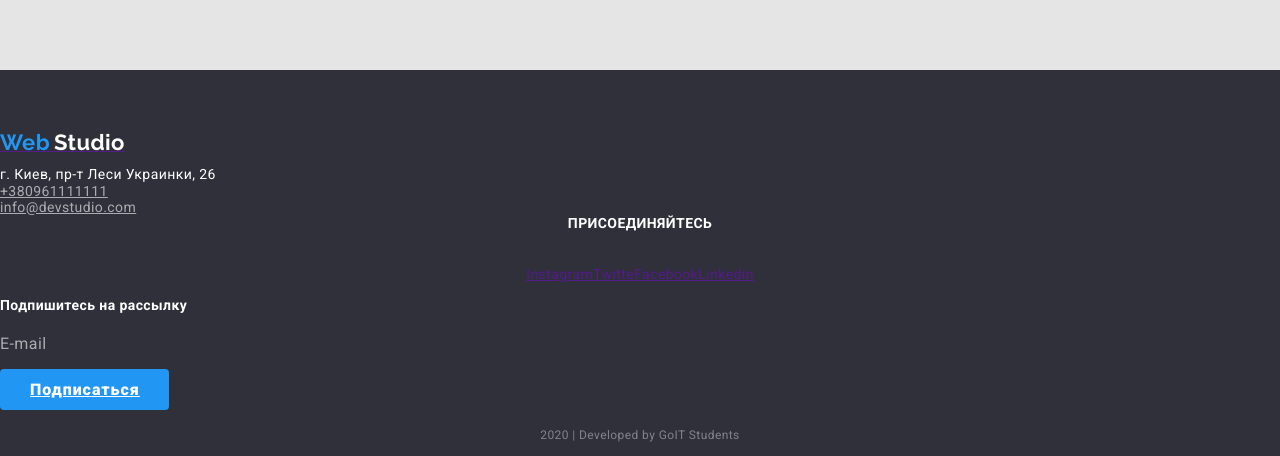
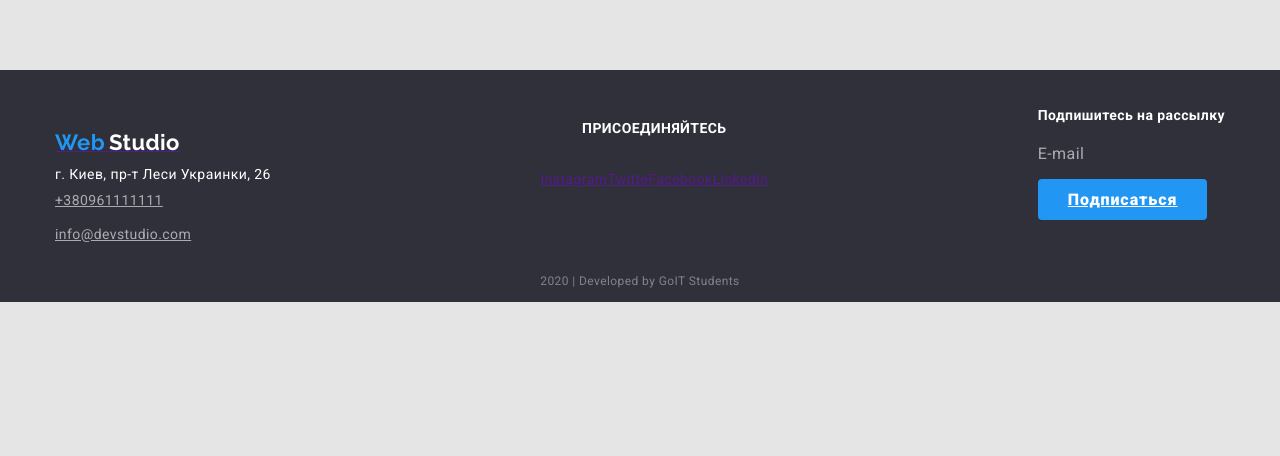
Before and after one commit to RuslanMelnyk86/goit-markup-hw-03, a plain HTML site: page index.html in a window 1280 px wide. Shown: the part 2375-2831 px from the top of the page. After the commit the page ends 2677 px from the top, so only its background shows below. Drawn offline with nearby package versions, Linux system fonts and the light colour scheme.

Commit message:
Делает футер

```diff
--- a/css/styles.css
+++ b/css/styles.css
@@ -398,6 +398,8 @@ body {
 }
 .contact-us-link {
   display: flex;
+  padding-top: 9px;
+  padding-bottom: 9px;
   font-style: normal;
   color: rgba(255, 255, 255, 0.6);
 }
@@ -405,13 +407,10 @@ body {
 .contact-us-link:focus {
   color: var(--accent-color);
 }
-.social {
-  display: flex;
-  flex-direction: column;
-}
+
 .join {
   display: flex;
-  align-items: center;
+  align-items: baseline;
   justify-content: center;
   padding-bottom: 21px;
 
@@ -423,6 +422,12 @@ body {
   line-height: 16px;
   letter-spacing: 0.03em;
   text-transform: uppercase;
+}
+
+.main-container-footer {
+  display: flex;
+  justify-content: space-between;
+  align-items: center;
 }
 /*button studio*/
 
--- a/index.html
+++ b/index.html
@@ -233,8 +233,8 @@
         </div>
       </section>
     </main>
-    <footer class="page-footer"
-      <div class="container">
+    <footer class="page-footer">
+      <div class="container main-container-footer">
         <div class="address">
           <a href="" class="logo-footer">
             <span class="logo-footer-blue">Web</span>
@@ -267,6 +267,7 @@
             </li>
           </ul>
         </div>
+        <div class="subscribing">
           <b>Подпишитесь на рассылку</b>
           <p class="text-mail">E-mail</p>
           <a href="" class="button-footer">Подписаться</a>
```
Also changed, not shown: portfolio.html (+11 -7 lines). Lines whose indentation alone changed are shown as unchanged.
